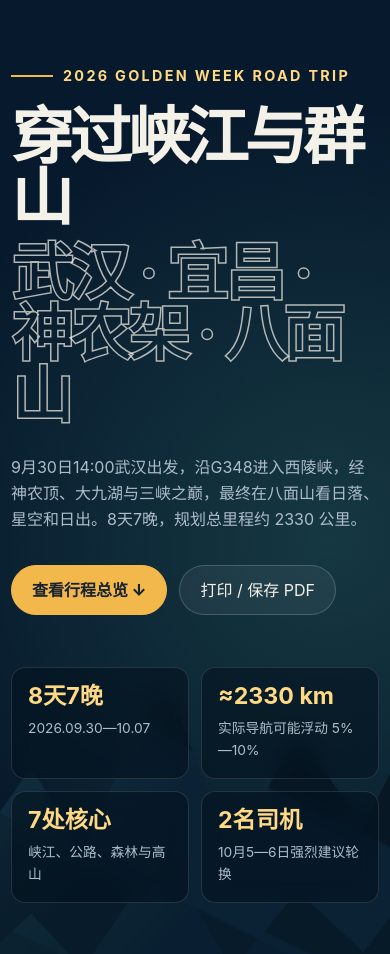
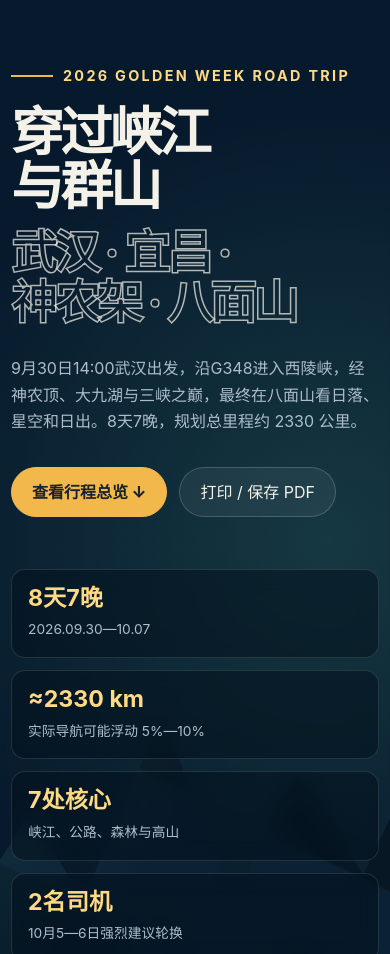
Before and after one commit to storm-CC/wuhan-yichang-roadtrip-2026, a plain HTML site: page index.html in a window 390 px wide. Shown: the top 954 px of the page. Drawn offline with Linux system fonts and the light colour scheme.

Commit message:
fix: polish responsive itinerary layout

```diff
--- a/index.html
+++ b/index.html
@@ -38,6 +38,7 @@
 
     body {
       margin: 0;
+      overflow-x: hidden;
       color: var(--ink);
       background:
         radial-gradient(circle at 84% 4%, rgba(95, 208, 176, 0.17), transparent 27rem),
@@ -135,14 +136,23 @@
       font-size: clamp(3rem, 8vw, 6.9rem);
       line-height: 0.98;
       letter-spacing: -0.065em;
+      overflow-wrap: anywhere;
     }
 
-    h1 span {
+    h1 .title-main {
+      display: block;
+      color: var(--ink);
+      -webkit-text-stroke: 0;
+    }
+
+    h1 .title-sub {
       display: block;
       margin-top: 14px;
       color: transparent;
       -webkit-text-stroke: 1.5px rgba(244, 241, 232, 0.72);
     }
+
+    .mobile-break { display: none; }
 
     .hero-copy {
       max-width: 750px;
@@ -196,6 +206,7 @@
     }
 
     .stat {
+      min-width: 0;
       padding: 20px;
       border: 1px solid var(--line);
       border-radius: var(--radius-md);
@@ -208,6 +219,7 @@
       color: var(--gold-soft);
       font-size: clamp(1.45rem, 4vw, 2.15rem);
       line-height: 1.1;
+      overflow-wrap: anywhere;
     }
 
     .stat span {
@@ -657,10 +669,13 @@
     @media (max-width: 640px) {
       :root { --content: min(100% - 22px, 1160px); }
       .site-header { min-height: auto; padding: 58px 0 100px; }
-      h1 { font-size: clamp(3rem, 16vw, 4.7rem); }
+      h1 { font-size: clamp(2.8rem, 13.5vw, 3.9rem); line-height: 1.02; word-break: break-word; }
+      h1 .title-sub { font-size: .88em; line-height: 1.08; }
+      .mobile-break { display: block; }
       .hero-copy { font-size: 1rem; }
-      .stats { grid-template-columns: repeat(2, 1fr); }
+      .stats { grid-template-columns: 1fr; width: 100%; }
       .stat { padding: 16px; }
+      .stat strong { font-size: 1.45rem; }
       main { padding-top: 56px; }
       .overview-grid { grid-template-columns: 1fr; }
       .overview-card { min-height: 0; }
@@ -699,7 +714,7 @@
       .site-header { min-height: 0; padding: 24px 0; color: #111; border-bottom: 2px solid #111; }
       .site-header::before, .site-header::after, .date-nav, .hero-actions, .top-button, .toggle-details { display: none !important; }
       h1 { font-size: 34pt; letter-spacing: -.04em; }
-      h1 span { color: #111; -webkit-text-stroke: 0; }
+      h1 .title-main, h1 .title-sub { color: #111; -webkit-text-stroke: 0; }
       .hero-copy, .stat span, .route-line, .section-heading p, .day-weekday, .schedule span, .detail-box p { color: #444; }
       .stats { margin-top: 20px; }
       .stat { color: #111; border: 1px solid #bbb; background: #fff; }
@@ -725,7 +740,7 @@
   <header class="site-header" id="top">
     <div class="hero">
       <p class="eyebrow">2026 Golden Week Road Trip</p>
-      <h1>穿过峡江与群山<span>武汉 · 宜昌 · 神农架 · 八面山</span></h1>
+      <h1><span class="title-main">穿过峡江<br class="mobile-break">与群山</span><span class="title-sub">武汉 · 宜昌 · <br class="mobile-break">神农架 · 八面山</span></h1>
       <p class="hero-copy">9月30日14:00武汉出发，沿G348进入西陵峡，经神农顶、大九湖与三峡之巅，最终在八面山看日落、星空和日出。8天7晚，规划总里程约 2330 公里。</p>
       <div class="hero-actions">
         <a class="button button-primary" href="#overview">查看行程总览 ↓</a>
```
